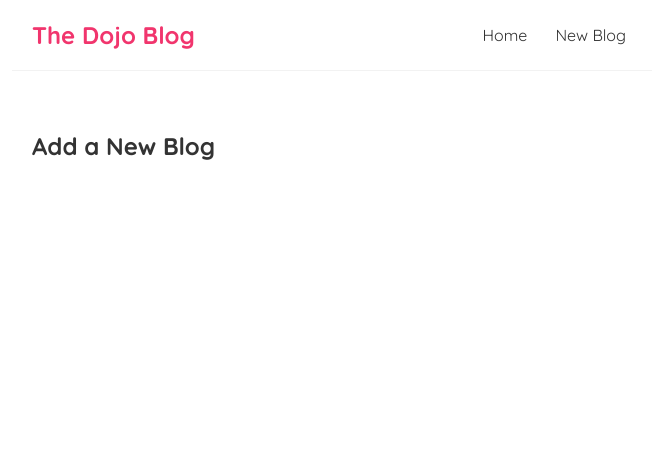
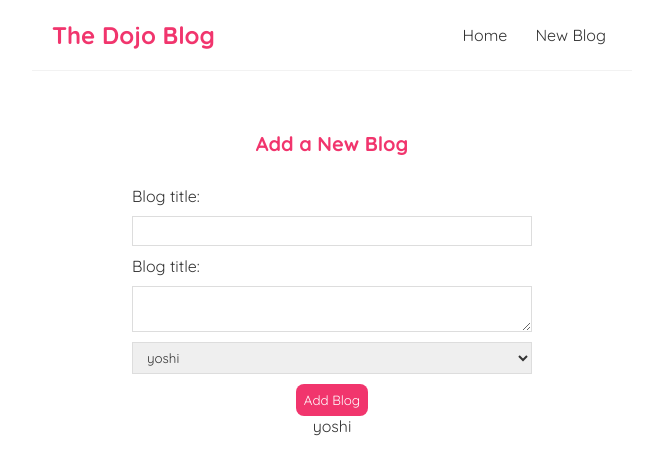
Before and after one commit to Pgph/react-blog, a React (Create React App) app: page /create in a window 1280 px wide. Shown: the top 474 px of the page, without its empty margins (308-964 px from the left). Built offline with nearby package versions, Linux system fonts and the light colour scheme.

Commit message:
Added form with value control

```diff
--- a/src/Create.js
+++ b/src/Create.js
@@ -1,7 +1,38 @@
+import { useState } from "react";
+
 const Create = () => {
+  const [title, setTitle] = useState("");
+  const [body, setBody] = useState("");
+  const [author, setAuthor] = useState("yoshi");
+
   return (
     <div className="create">
       <h2>Add a New Blog</h2>
+      <form>
+        <label htmlFor="">Blog title:</label>
+        <input
+          type="text"
+          required
+          value={title}
+          onChange={(e) => setTitle(e.target.value)}
+        />
+        <label htmlFor="">Blog title:</label>
+        <textarea
+          required
+          value={body}
+          onChange={(e) => setBody(e.target.value)}
+        ></textarea>
+        <label htmlFor="Blog author:"></label>
+        <select value={author} onChange={(e) => setAuthor(e.target.value)}>
+          <option value="mario">mario</option>
+          <option value="yoshi">yoshi</option>
+          <option value="luigi">luigi</option>
+        </select>
+        <button>Add Blog</button>
+        <p>{title}</p>
+        <p>{body}</p>
+        <p>{author}</p>
+      </form>
     </div>
   );
 };
--- a/src/index.css
+++ b/src/index.css
@@ -4,6 +4,7 @@
   margin: 0;
   font-family: Quicksand, sans-serif;
   padding: 0;
+  box-sizing: border-box;
   color: #333;
 }
 
@@ -64,3 +65,35 @@
 .blog-details div {
   margin: 20px 0;
 }
+
+.create {
+  max-width: 400px;
+  margin: 0px auto;
+  text-align: center;
+}
+.create label {
+  display: block;
+  text-align: left;
+}
+.create h2 {
+  font-size: 20px;
+  color: #f1356d;
+  margin-bottom: 30px;
+}
+.create input,
+.create textarea,
+.create select {
+  width: 100%;
+  padding: 6px 10px;
+  margin: 10px 0;
+  border: 1px solid #ddd;
+  display: block;
+}
+.create button {
+  background: #f1356d;
+  color: #fff;
+  border: none;
+  padding: 8px;
+  border-radius: 8px;
+  cursor: pointer;
+}
```
